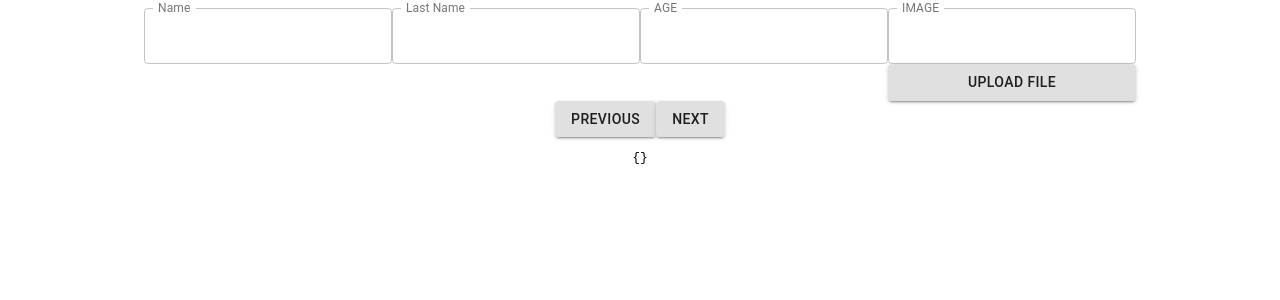
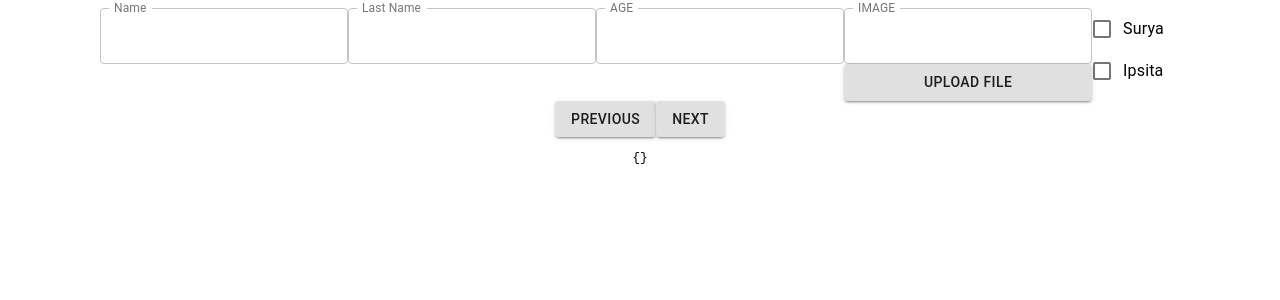
Before and after one commit to surya-trv-13/React-Hook-Form-Issue, a React (Create React App) app: page / in a window 1280 px wide. Shown: the top 300 px of the page. Built offline with nearby package versions, Linux system fonts and the light colour scheme.

Commit message:
Checkbox Done

```diff
--- a/src/components/CreateForm.jsx
+++ b/src/components/CreateForm.jsx
@@ -2,7 +2,15 @@ import React, { useRef } from "react";
 import { connect } from "react-redux";
 import { useForm, Controller } from "react-hook-form";
 import { data } from "../data.js";
-import { TextField, FormControl, Button } from "@material-ui/core";
+import {
+  TextField,
+  FormControl,
+  Button,
+  FormLabel,
+  FormGroup,
+  FormControlLabel,
+  Checkbox
+} from "@material-ui/core";
 import { updateStep, previousStep } from "../actions/stepAction";
 import { setValue } from "../actions/setValue";
 const CreateForm = ({
@@ -12,6 +20,7 @@ const CreateForm = ({
   setFormValue,
   enteredData
 }) => {
+  const defaultIds = [];
   const {
     control,
     handleSubmit,
@@ -22,6 +31,7 @@ const CreateForm = ({
   } = useForm({
     mode: "all",
     shouldUnregister: true
+    // defaultValues: { item_ids: [{ Surya: true }] }
   });
 
   const onSubmit = (data) => {
@@ -46,6 +56,16 @@ const CreateForm = ({
 
   const onAttachClick = () => {
     handleFileClick.current.click();
+  };
+
+  const handleCheck = (checkedId) => {
+    const { item_ids: ids } = getValues();
+    console.log("GET VALUE", getValues());
+    const newIds = ids?.includes(checkedId)
+      ? ids?.filter((id) => id !== checkedId)
+      : [...(ids ?? []), checkedId];
+    console.log("GET VALUE", newIds);
+    return newIds;
   };
 
   const handleFile = (e, name) => {
@@ -140,6 +160,63 @@ const CreateForm = ({
                   )}
                 />
               );
+            } else if (formField.type === "checkbox") {
+              return (
+                <FormControl error={!!errors.item_ids?.message}>
+                  <Controller
+                    name="item_ids"
+                    render={({ field }) => {
+                      // console.log("Item", field.value[0]?.["Surya"]);
+                      return formField.content.map((item, index) => (
+                        <FormControlLabel
+                          control={
+                            <Checkbox
+                              onChange={() =>
+                                field.onChange(handleCheck(item.name))
+                              }
+                              defaultChecked={enteredData.item_ids?.includes(
+                                item.name
+                              )}
+                              // defaultChecked={defaultIds.includes(item.name)}
+                            />
+                          }
+                          key={index}
+                          label={item.name}
+                        />
+                      ));
+                    }}
+                    control={control}
+                  />
+                </FormControl>
+                // // <FormControl component="fieldset">
+                // //   <FormLabel component="legend">
+                // //     Assign responsibility
+                // //   </FormLabel>
+                // //   <FormGroup>
+                // <>
+                //   {formField.content.map((con, keyName) => (
+                //     <Controller
+                //       key={keyName}
+                //       control={control}
+                //       name={con.name}
+                //       valueName="checked"
+                //       type="checkbox"
+                //       render={(field) => (
+                //         <FormControlLabel
+                //           {...field}
+                //           control={<Checkbox value={con.name} />}
+                //           label={con.optionValue}
+                //           onChange={(e) =>
+                //             console.log("VALUE::: ", e.target.value)
+                //           }
+                //         />
+                //       )}
+                //     />
+                //   ))}
+                // </>
+                // //   </FormGroup>
+                // // </FormControl>
+              );
             } else {
               return null;
             }
--- a/src/data.js
+++ b/src/data.js
@@ -19,6 +19,15 @@ export const data = [
       label: "IMAGE",
       name: "insert_image",
       type: "File"
+    },
+    {
+      label: "CheckBoxtype",
+      name: "SelectOne",
+      type: "checkbox",
+      content: [
+        { name: "Surya", optionValue: "Surya" },
+        { name: "Ipsita", optionValue: "Ipsita" }
+      ]
     }
   ],
   [
```
